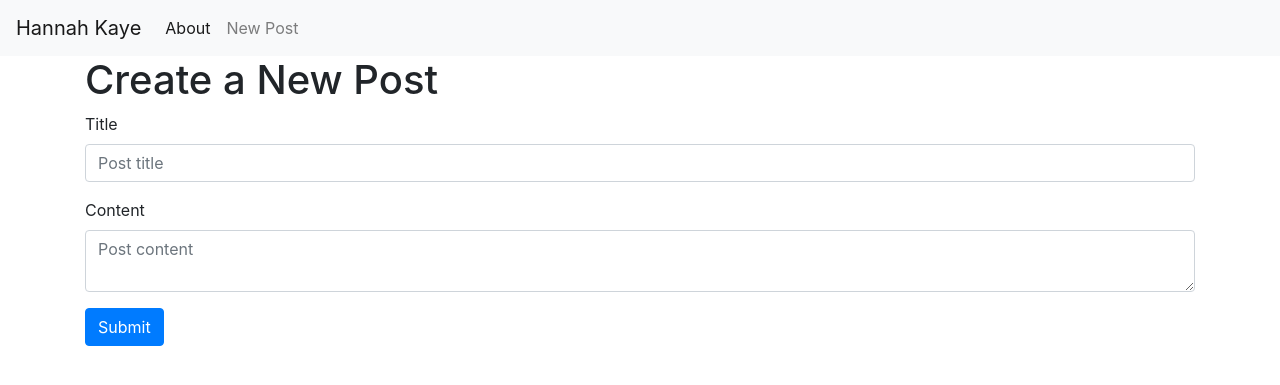
After one commit to hkt282844/HannahKayeWebApp, a Flask app: page /create in a window 1280 px wide. The commit adds this page. Shown: the top 385 px of the page. Run offline with Flask 2, Linux system fonts and the light colour scheme; some libraries are stand-ins or nearby versions.

Commit message:
add ability to create new posts

```diff
--- a/app.py
+++ b/app.py
@@ -1,5 +1,5 @@
 import sqlite3
-from flask import Flask, render_template
+from flask import Flask, render_template, request, url_for, flash, redirect
 from werkzeug.exceptions import abort
 
 def get_db_connection():
@@ -18,6 +18,7 @@ def get_post(post_id):
 
 
 app = Flask(__name__)
+app.config.from_pyfile('config.py')
 
 @app.route('/')
 def index():
@@ -30,3 +31,21 @@ def index():
 def post(post_id):
   post = get_post(post_id)
   return render_template('post.html', post=post)
+
+@app.route('/create', methods=('GET', 'POST'))
+def create():
+  if request.method == 'POST':
+    title = request.form['title']
+    content = request.form['content']
+
+    if not title:
+      flash('Title is required!')
+    else:
+      connection = get_db_connection()
+      connection.execute('INSERT INTO posts (title, content) VALUES (?, ?)',
+                         (title, content))
+      connection.commit()
+      connection.close()
+      return redirect(url_for('index'))
+
+  return render_template('create.html')
--- a/templates/base.html
+++ b/templates/base.html
@@ -21,10 +21,16 @@
         <li class="nav-item active">
             <a class="nav-link" href="#">About</a>
         </li>
+        <li class="nav-item">
+          <a class="nav-link" href="{{url_for('create')}}">New Post</a>
+        </li>
         </ul>
       </div>
     </nav>
     <div class="container">
+      {% for message in get_flashed_messages() %}
+      <div class="alert alert-danger">{{ message }}</div>
+      {% endfor %}
       {% block content %} {% endblock %}
     </div>
 
--- /dev/null
+++ b/templates/create.html
@@ -0,0 +1,23 @@
+{% extends 'base.html' %}
+
+{% block content %}
+<h1>{% block title %} Create a New Post {% endblock %}</h1>
+
+<form method="post">
+  <div class="form-group">
+    <label for="title">Title</label>
+    <input type="text" name="title"
+           placeholder="Post title" class="form-control"
+           value="{{ request.form['title'] }}"></input>
+  </div>
+
+  <div class="form-group">
+    <label for="content">Content</label>
+    <textarea name="content" placeholder="Post content"
+              class="form-control">{{ request.form['content'] }}</textarea>
+  </div>
+  <div class="form-group">
+    <button type="submit" class="btn btn-primary">Submit</button>
+  </div>
+</form>
+{% endblock %}
```
Also changed, not shown: 1 other file.
